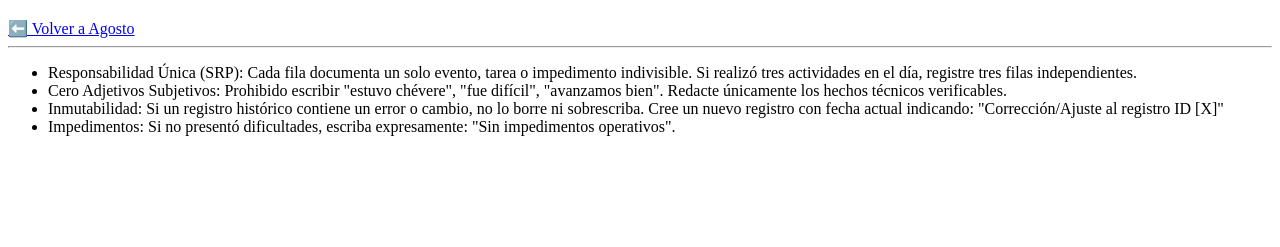
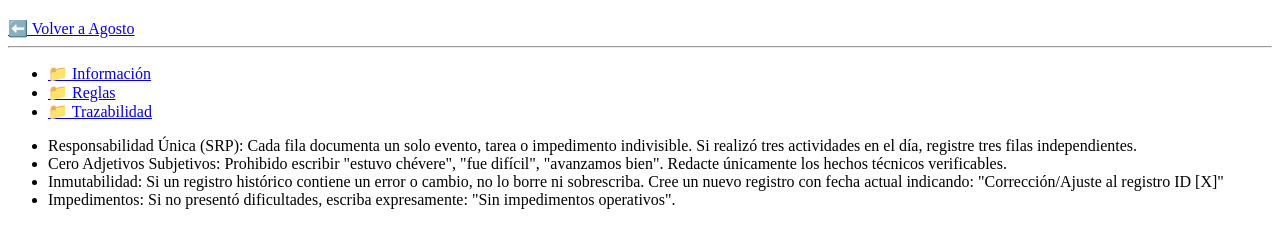
Before and after one commit to KarenDayana07/Bitacora-HTML, a plain HTML site: page s3-reglas.html in a window 1280 px wide. Shown: the part 61-308 px from the top of the page. Drawn offline with Linux system fonts and the light colour scheme.

Commit message:
fix: corregir estructura y contenido en reglas y trazabilidad de la semana 3

```diff
--- a/s3-reglas.html
+++ b/s3-reglas.html
@@ -7,6 +7,13 @@
         <nav><a href="agosto.html">⬅️ Volver a Agosto</a></nav>
     </header>
     <hr>
+    <nav>
+        <ul>
+            <li><a href="s3-informacion.html">📁 Información</a></li>
+            <li><a href="s3-reglas.html">📁 Reglas</a></li>
+            <li><a href="s3-trazabilidad.html">📁 Trazabilidad</a></li>
+        </ul>
+    </nav>
     <main>
         <ul>
             <li>Responsabilidad Única (SRP): Cada fila documenta un solo evento, tarea o impedimento indivisible. Si realizó tres actividades en el día, registre tres filas independientes.</li>
```
Also changed, not shown: s3-trazabilidad.html (+7 -0 lines).
